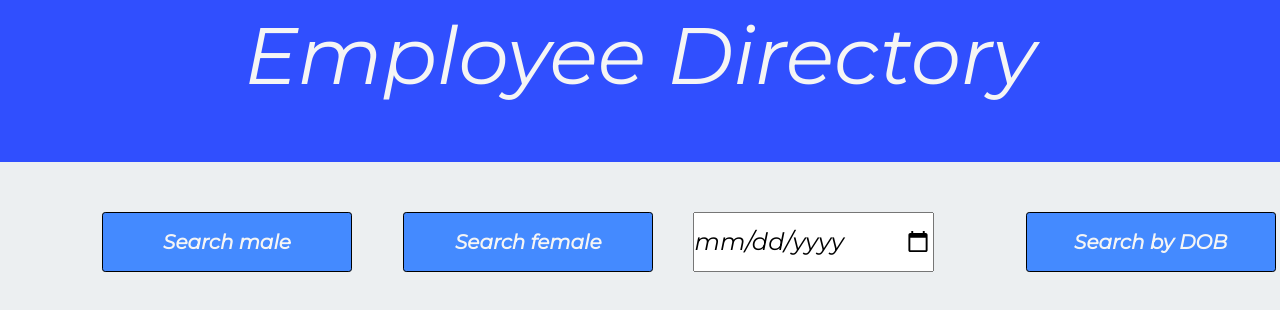
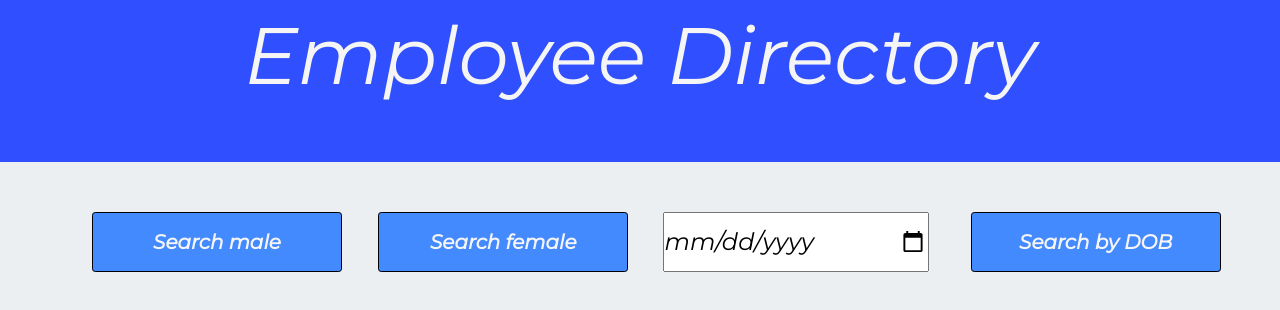
Before and after one commit to Oliviapark113/react_employee_directory_19, a React (Create React App) app: page / in a window 1280 px wide. Shown: the top 310 px of the page. Built offline with nearby package versions, Linux system fonts and the light colour scheme; no server answers.

Commit message:
Updated css

```diff
--- a/package.json
+++ b/package.json
@@ -2,17 +2,21 @@
   "name": "react_employee_directory_19",
   "version": "0.1.0",
   "private": true,
+  "homepage": "https://Oliviapark113.github.io/react_employee_directory_19",
   "dependencies": {
     "@testing-library/jest-dom": "^5.11.9",
     "@testing-library/react": "^11.2.5",
     "@testing-library/user-event": "^12.8.3",
     "axios": "^0.21.1",
+    "gh-pages": "^3.1.0",
     "react": "^17.0.2",
     "react-dom": "^17.0.2",
     "react-scripts": "4.0.3",
     "web-vitals": "^1.1.1"
   },
   "scripts": {
+    "predeploy": "npm run build",
+    "deploy": "gh-pages -b main -d build",
     "start": "react-scripts start",
     "build": "react-scripts build",
     "test": "react-scripts test",
--- a/src/components/Employee/style.css
+++ b/src/components/Employee/style.css
@@ -17,7 +17,7 @@
     width: 100px;
     overflow: hidden;
     text-align: center;
-    background:#6CADDC;
+    /* background:#6CADDC; */
   }
 
   .box{
@@ -26,6 +26,15 @@
 
   @media screen and (max-width: 640px) {
     .box {
+      display: flex;
+      flex-direction: column;
+      flex-wrap: nowrap;
+      align-items: flex-start;
+      width:60%;
+      font-size: 18px;
+
+    }
+    .table {
       display: flex;
       flex-direction: column;
       flex-wrap: nowrap;
--- a/src/components/Search/index.js
+++ b/src/components/Search/index.js
@@ -36,7 +36,7 @@ const Search =props=> {
                 <div className="col-md-3">
                     <button
                        type="button"
-                       className="query_btn btn btn-default btn-sm search-btn dob"
+                       className="query_btn btn btn-default btn-sm search-btn"
                        onClick={props.handleSubmit}>Search by DOB</button>
                 </div>
 
--- a/src/components/Search/style.css
+++ b/src/components/Search/style.css
@@ -15,7 +15,7 @@
 }
 
 input{
-    width: 80%
+    width: 100%
 }
 
 .search-btn{
@@ -51,28 +51,25 @@ input{
     font-size: 20px;
     height:60px;
     width:250px;
-    margin:20px;
+    margin:10px;
     font-weight: bold;
 }
 
-@media screen and (max-width: 680 px) {
+@media screen and (max-width:680px) {
 
     .container {
         display: flex;
         flex-direction: column;
         align-items: center;
-
-    }
+     }
 
     .row {
         display: flex;
         flex-direction: column;
         align-items: center;
         flex-wrap: wrap;
-
     }
 
 
 
-
   }
--- a/src/components/Wrapper/style.css
+++ b/src/components/Wrapper/style.css
@@ -5,7 +5,7 @@
 
   }
 
-  @media screen and (max-width: 640px) {
+  @media screen and (max-width:640px) {
     .wrapper{
       display: flex;
       flex-direction: column;
@@ -13,4 +13,5 @@
       align-items: flex-start;
       width:100%;
     }
+
   }
```
Also changed, not shown: 1 other file (tests, documents, lock files or other folders).
